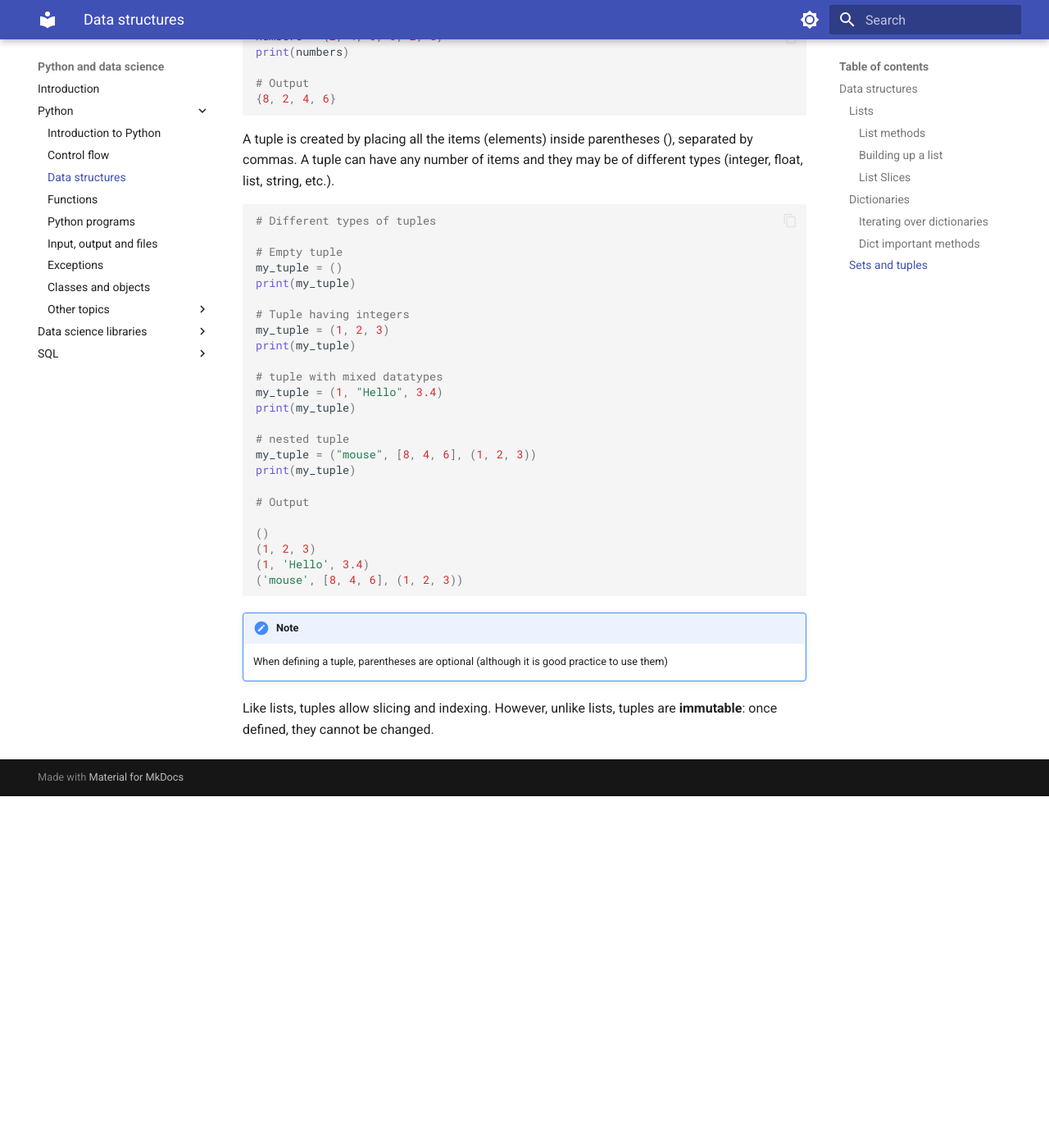
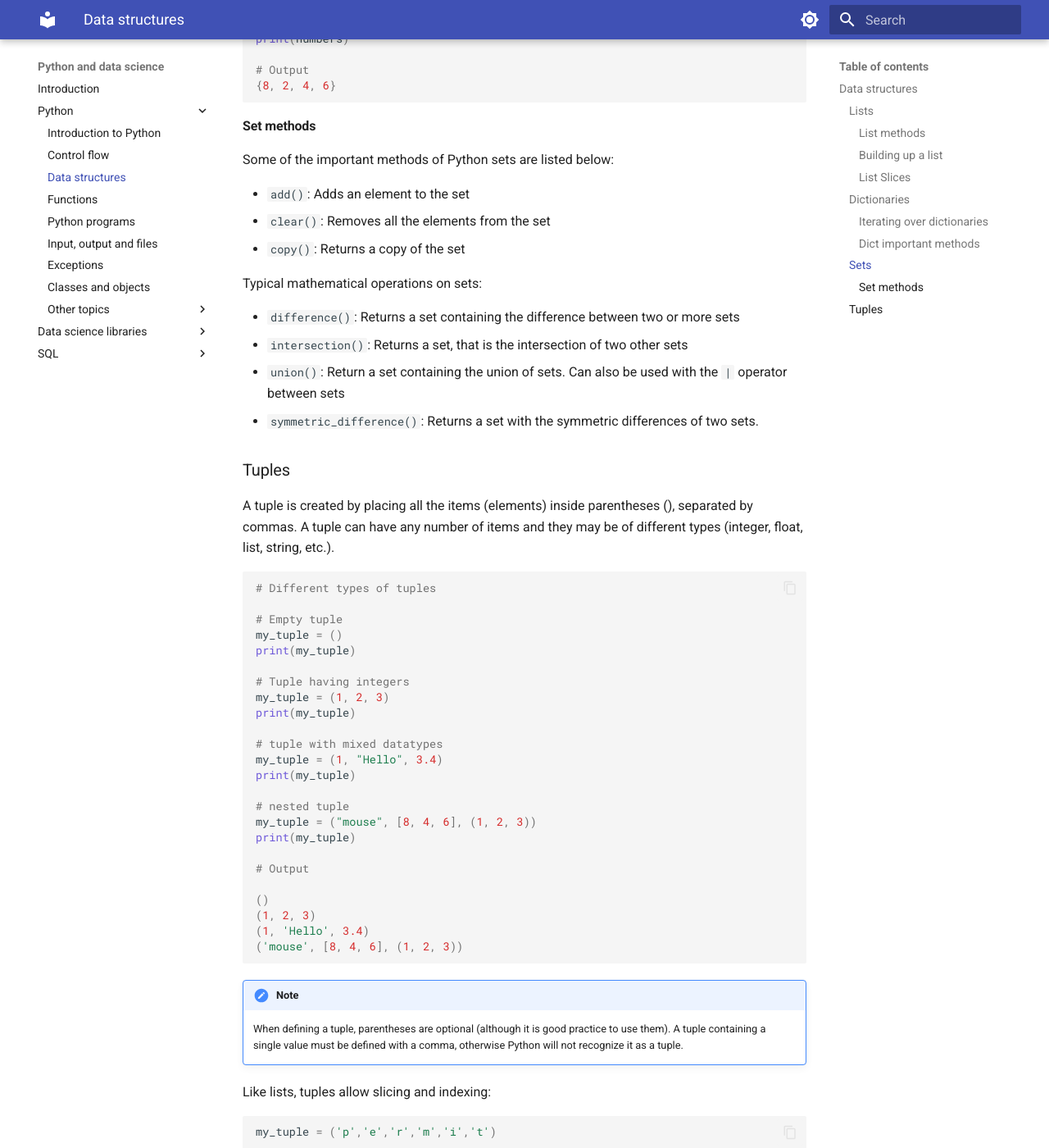
Before and after one commit to gerardpc/python-course, an MkDocs documentation site: the page built from docs/programming/python/data_structures.md, in a window 1280 px wide and 1400 px high, scrolled down 5338 px. Shown: the whole window at 82% size. Built offline with MkDocs 1.6.1 and Material for MkDocs 9.7.7, drawn with Linux system fonts in a browser that asks for light colours; before the commit the page ends 6309 px from its top, so only the background shows below that; some of the changed text lies outside the part shown.

Commit message:
Update sets and tuples

````diff
--- a/docs/programming/python/data_structures.md
+++ b/docs/programming/python/data_structures.md
@@ -198,11 +198,9 @@ pet -> dog
 - `update()`	Updates the dictionary with the specified key-value pairs
 - `values()`	Returns a list of all the values in the dictionary
 
-### Sets and tuples
+### Sets
 
-**Sets** and **tuples** are the last of Python main data structures.
-
-In Python, we create **sets** by placing all the elements inside curly braces {}, separated by comma.
+In Python, we create **sets** by placing all the elements inside curly braces `{}`, separated by commas.
 
 A set can have any number of items and they may be of different types (integer, float, tuple, string etc.).
 But a set cannot have mutable elements like lists, sets or dictionaries as its elements.
@@ -235,6 +233,24 @@ print(numbers)
 {8, 2, 4, 6}
 ```
 
+#### Set methods
+
+Some of the important methods of Python sets are listed below:
+
+* `add()`: Adds an element to the set
+* `clear()`: Removes all the elements from the set
+* `copy()`:	Returns a copy of the set
+
+Typical mathematical operations on sets:
+
+* `difference()`: Returns a set containing the difference between two or more sets
+* `intersection()`: Returns a set, that is the intersection of two other sets
+* `union()`: Return a set containing the union of sets. Can also be used with the `|` operator between sets
+* `symmetric_difference()`: Returns a set with the symmetric differences of two sets.
+
+
+### Tuples
+
 A tuple is created by placing all the items (elements) inside parentheses (), separated by commas.
 A tuple can have any number of items and they may be of different types (integer, float, list, string, etc.).
 
@@ -266,7 +282,25 @@ print(my_tuple)
 ```
 
 !!!note
-    When defining a tuple, parentheses are optional (although it is good practice to use them)
+    When defining a tuple, parentheses are optional (although it is good practice to use them).
+    A tuple containing a single value must be defined with a comma, otherwise Python will not
+    recognize it as a tuple.
 
-Like lists, tuples allow slicing and indexing. However, unlike lists, tuples are **immutable**: once
-defined, they cannot be changed.
+Like lists, tuples allow slicing and indexing:
+
+```python
+my_tuple = ('p','e','r','m','i','t')
+
+print(my_tuple[0])
+# Output: 'p'
+```
+
+However, unlike lists, tuples are **immutable**: once defined, they cannot be changed. For example:
+
+```python
+my_tuple = (1, 2, 3)
+my_tuple[0] = 4
+
+# Output
+TypeError: 'tuple' object does not support item assignment
+```
````
